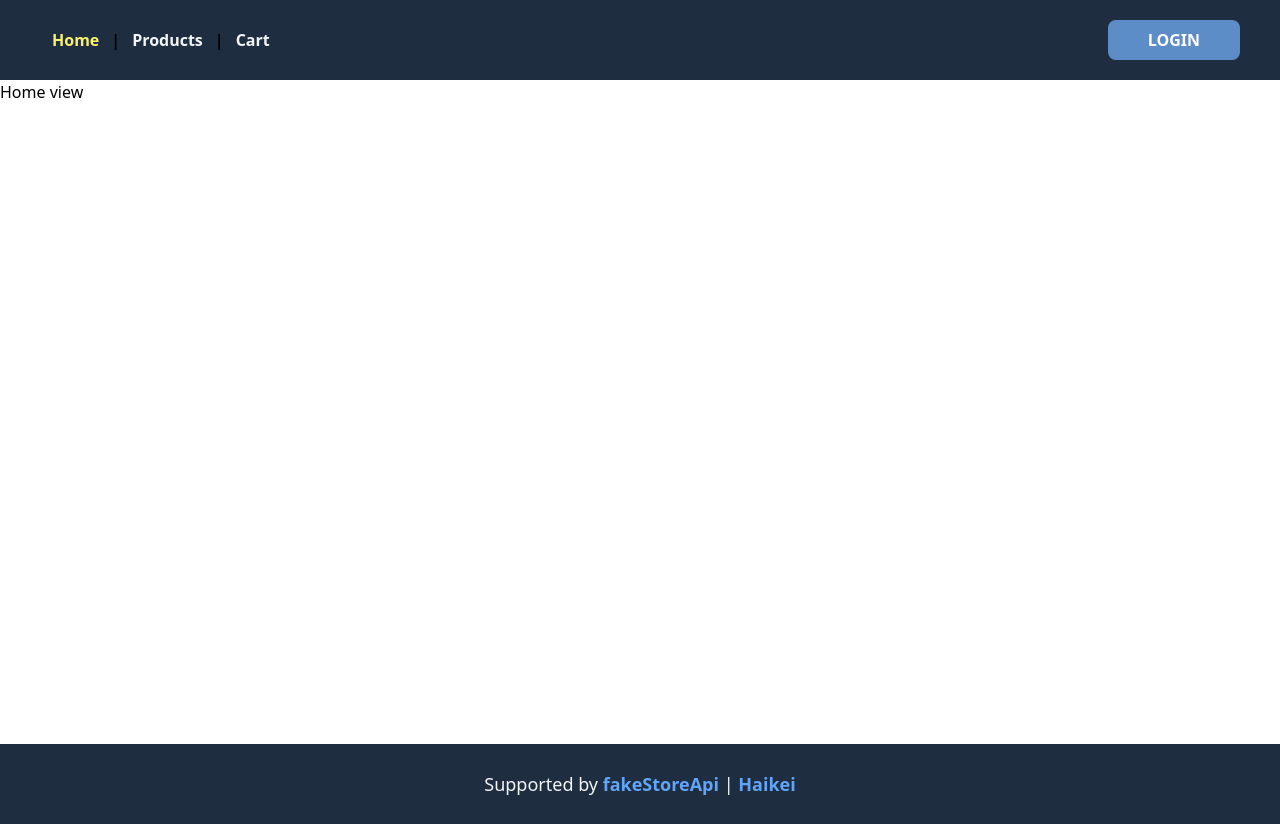
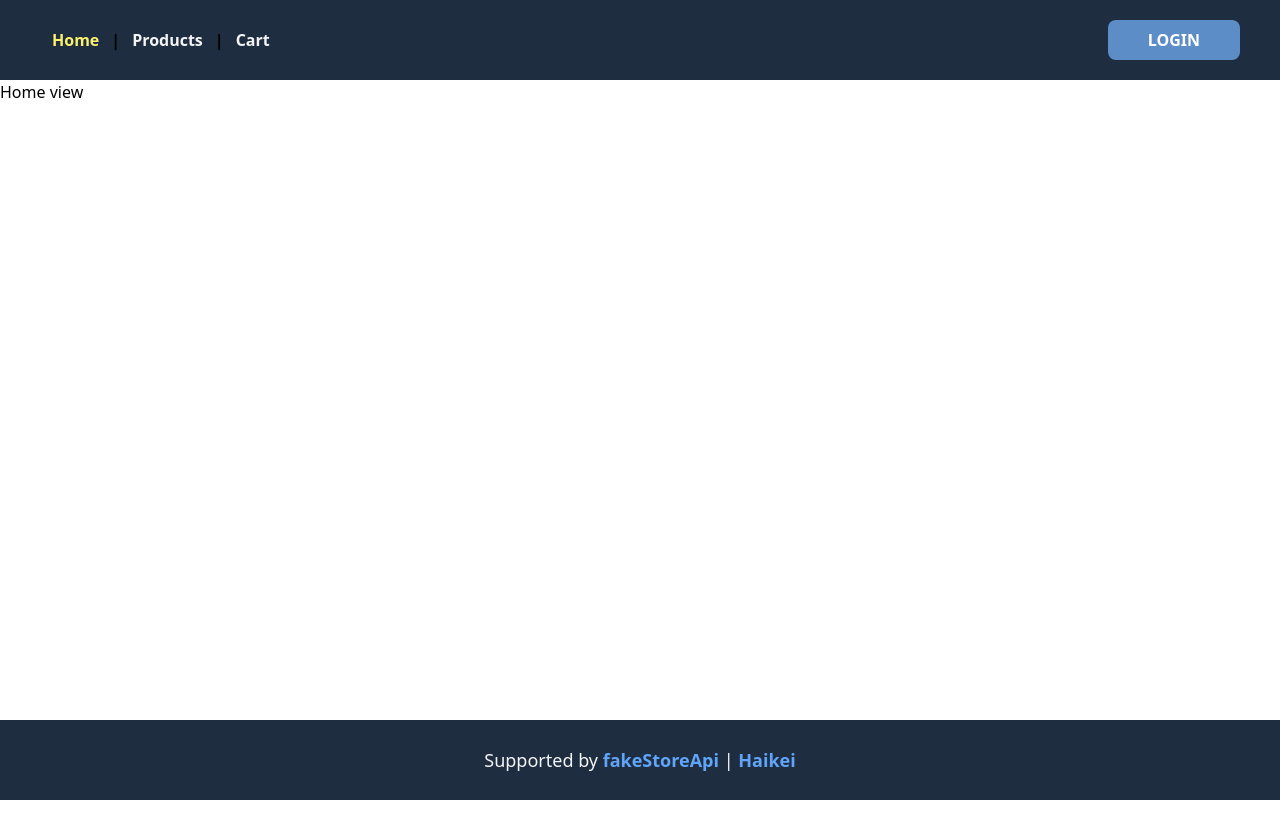
Before and after one commit to Jhan-Torres/vueJs-GogoDev, a Vue app in the folder auth-example/: page / in a window 1280 px wide. After the commit the page ends 800 px from the top, so only its background shows below. Built offline with nearby package versions, Linux system fonts and the light colour scheme.

Commit message:
footer height modified

```diff
--- a/auth-example/src/App.vue
+++ b/auth-example/src/App.vue
@@ -72,6 +72,6 @@ import { RouterLink, RouterView } from 'vue-router'
 }
 
 .height-fixed {
-  min-height: calc(100vh - 136px);
+  min-height: calc(100vh - 160px);
 }
 </style>
```
